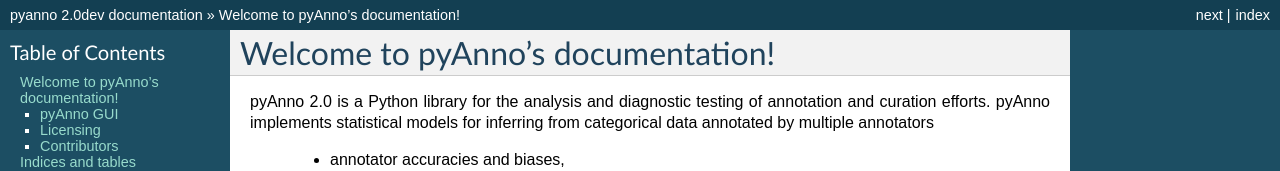
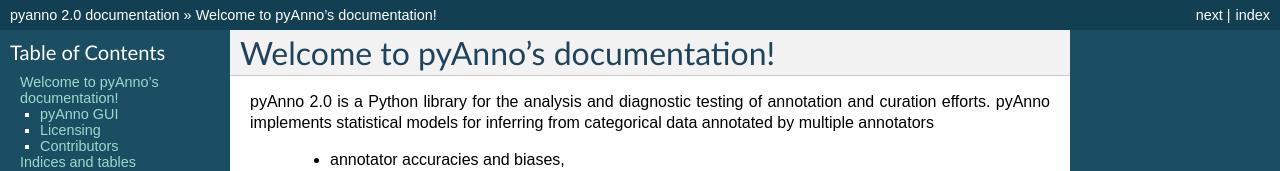
Before and after one commit to xpw0222/uchicago-pyanno, a Sphinx documentation site: the page built from docs/source/index.rst, in a window 1280 px wide and 900 px high. Shown: the top 171 px of the window. Built offline with Sphinx 7.4.7, drawn with Linux system fonts in a browser that asks for light colours; formulas are drawn with MathJax 3; some of the changed text lies outside the part shown.

Commit message:
OTH: bump version number

```diff
--- a/docs/source/conf.py
+++ b/docs/source/conf.py
@@ -50,9 +50,9 @@
 # built documents.
 #
 # The short X.Y version.
-version = '2.0dev'
+version = '2.0'
 # The full version, including alpha/beta/rc tags.
-release = '2.0dev'
+release = '2.0'
 
 # The language for content autogenerated by Sphinx. Refer to documentation
 # for a list of supported languages.
--- a/setup.py
+++ b/setup.py
@@ -10,7 +10,7 @@
 
 setup_dict = dict(
     name = "pyanno",
-    version = "2.0dev-12",
+    version = "2.0",
     packages = find_packages(),
 
     description = 'Package for curating data annotation efforts.',
```
